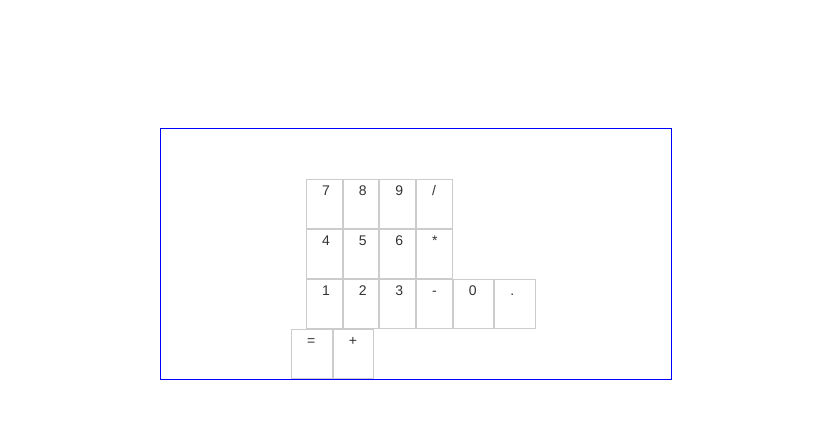
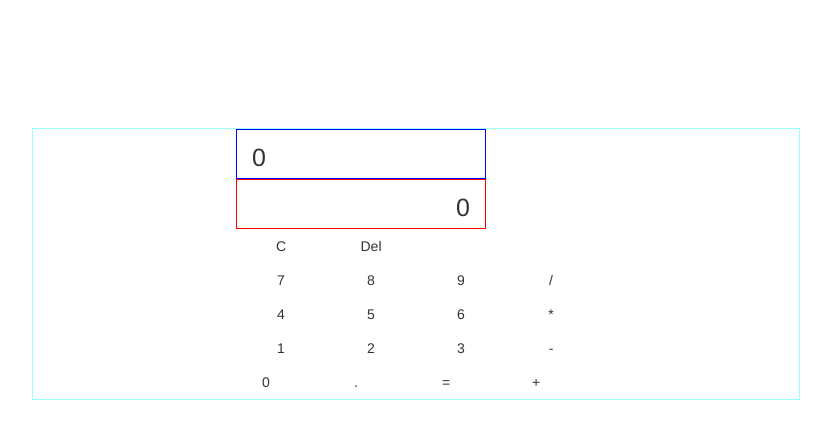
Before and after one commit to witoldzol/calculator, a plain HTML site: page index.html in a window 1280 px wide. Shown: the whole page, without its empty margins (224-1055 px from the left). Drawn offline with nearby package versions, Linux system fonts and the light colour scheme.

Commit message:
added Delete and clear, fixed css(lol))

```diff
--- a/index.html
+++ b/index.html
@@ -13,31 +13,39 @@
 		<div class= "container">
 
 			<div class="row">
-				<div class="screen"></div>
+				<div class="screen-input col-xs-12">0</div>
+				<div class="screen-output col-xs-12">0</div>
+
 			</div>
 			<div class=row>
-				<div id="key7" class="col-xs-2 key btn-default clearfix  ">7</div>
-				<div id="key8" class="col-xs-2 key btn-default clearfix  ">8</div>
-				<div id="key9" class="col-xs-2 key btn-default clearfix  ">9</div>
-				<div id="key/" class="col-xs-2 key btn-default clearfix  ">/</div>
+				<div id="keyC" class="col-xs-6 clear btn">C</div>
+				<div id="keyDel" class="col-xs-6 delete btn">Del</div>
+
 			</div>
 			<div class=row>
-				<div id="key4" class="col-xs-2 key btn-default clearfix  ">4</div>
-				<div id="key5" class="col-xs-2 key btn-default clearfix  ">5</div>
-				<div id="key6" class="col-xs-2 key btn-default clearfix  ">6</div>
-				<div id="key*" class="col-xs-2 key btn-default clearfix  ">*</div>
+				<div id="key7" class="col-xs-3 key btn">7</div>
+				<div id="key8" class="col-xs-3 key btn">8</div>
+				<div id="key9" class="col-xs-3 key btn">9</div>
+				<div id="key/" class="col-xs-3 operator btn">/</div>
+			</div>
+
+			<div class=row>
+				<div id="key4" class="col-xs-3 key btn">4</div>
+				<div id="key5" class="col-xs-3 key btn">5</div>
+				<div id="key6" class="col-xs-3 key btn">6</div>
+				<div id="key*" class="col-xs-3 operator btn">*</div>
 			</div>
 			<div class=row>
-				<div id="key1" class="col-xs-2 key btn-default clearfix  ">1</div>
-				<div id="key2" class="col-xs-2 key btn-default clearfix  ">2</div>
-				<div id="key3" class="col-xs-2 key btn-default clearfix  ">3</div>
-				<div id="key-" class="col-xs-2 key btn-default clearfix  ">-<iv>
+				<div id="key1" class="col-xs-3 key btn">1</div>
+				<div id="key2" class="col-xs-3 key btn">2</div>
+				<div id="key3" class="col-xs-3 key btn">3</div>
+				<div id="key-" class="col-xs-3 operator btn">-<iv>
 			</div>
 			<div class=row>
-				<div id="key0" class="col-xs-2 key btn-default clearfix  ">0</div>
-				<div id="key." class="col-xs-2 key btn-default clearfix  ">.</div>
-				<div id="key=" class="col-xs-2 key btn-default clearfix  ">=</div>
-				<div id="key+" class="col-xs-2 key btn-default clearfix  ">+</div>
+				<div id="key0" class="col-xs-3 key btn">0</div>
+				<div id="key." class="col-xs-3 operator btn">.</div>
+				<div id="key=" class="col-xs-3 evaluate btn">=</div>
+				<div id="key+" class="col-xs-3 operator btn">+</div>
 			</div>
 
 		</div>
--- a/script.js
+++ b/script.js
@@ -1,9 +1,54 @@
 $(document).ready(function(){
 
+	let operatorOn = true
+	let screenIn = $( ".screen-input" )
+	let screenOut = $( ".screen-output" )
+	let result = () => eval( screenIn.html() )
 
+	//listener for operator keys
+	$(".operator").on( "click", function(){
+
+		//if we pressed operator key previously, it will not register again
+		if( !operatorOn ){
+
+			screenIn.html(screenIn.html() + this.innerHTML)
+			operatorOn = true
+		}
+	})
+	//listener for normal key values
 	$(".key").on("click", function(){
+		//clear out initial zero
+		if(screenIn.html().length === 1 && screenIn.html() == 0){
+			screenIn.empty()
+		}
 
-		$(".screen").html($(".screen").html() + this.innerHTML)
-	});
-	//
-});
+		screenIn.html(screenIn.html() + this.innerHTML)
+		operatorOn = false
+	})
+
+
+	$(".evaluate").on("click", () =>
+		//if the result is a float value then return up to 8 decimal places
+		screenOut.html( result )
+
+	)
+
+	$(".clear").on("click", () => {
+		//clea out input and output, and insert 0
+		screenOut.html(0)
+		screenIn.html(0)
+
+	})
+
+	$(".delete").on("click", () => {
+
+		let x = screenIn.html().length
+		//remove last character in the string
+		screenIn.html(screenIn.html().substring(0,x-1))
+	})
+
+
+
+
+
+})
--- a/style.sass
+++ b/style.sass
@@ -1,22 +1,31 @@
 
 #wrapper
-	border: solid 1px blue
-	margin: 10% 30% 0 30%
+	border: solid 1px #99ffff
+	margin: 10% 20% 0 20%
 
 .container
-	max-width: 220px
+	max-width: 360px
 
 
+.btn
+	min-width: 90px
+	min-height: 90px
+	max-width: 90px
+	max-height: 90px
+	border: 1px #99ffcc solid
 
-.key
-	width: 100%
-	max-width: 50px
+.screen-input
+	border: solid blue 1px
+	padding: 10px
+	font-size: 25px
+	max-width: 250px
 	height: 50px
-	border: 1px gray solid
+	padding: 10px
 
-.screen
+.screen-output
 	font-size: 25px
 	max-width: 250px
 	height: 50px
 	direction: rtl
 	padding: 10px
+	border: solid 1px red
```
Also changed, not shown: style.css, 2 other files.
